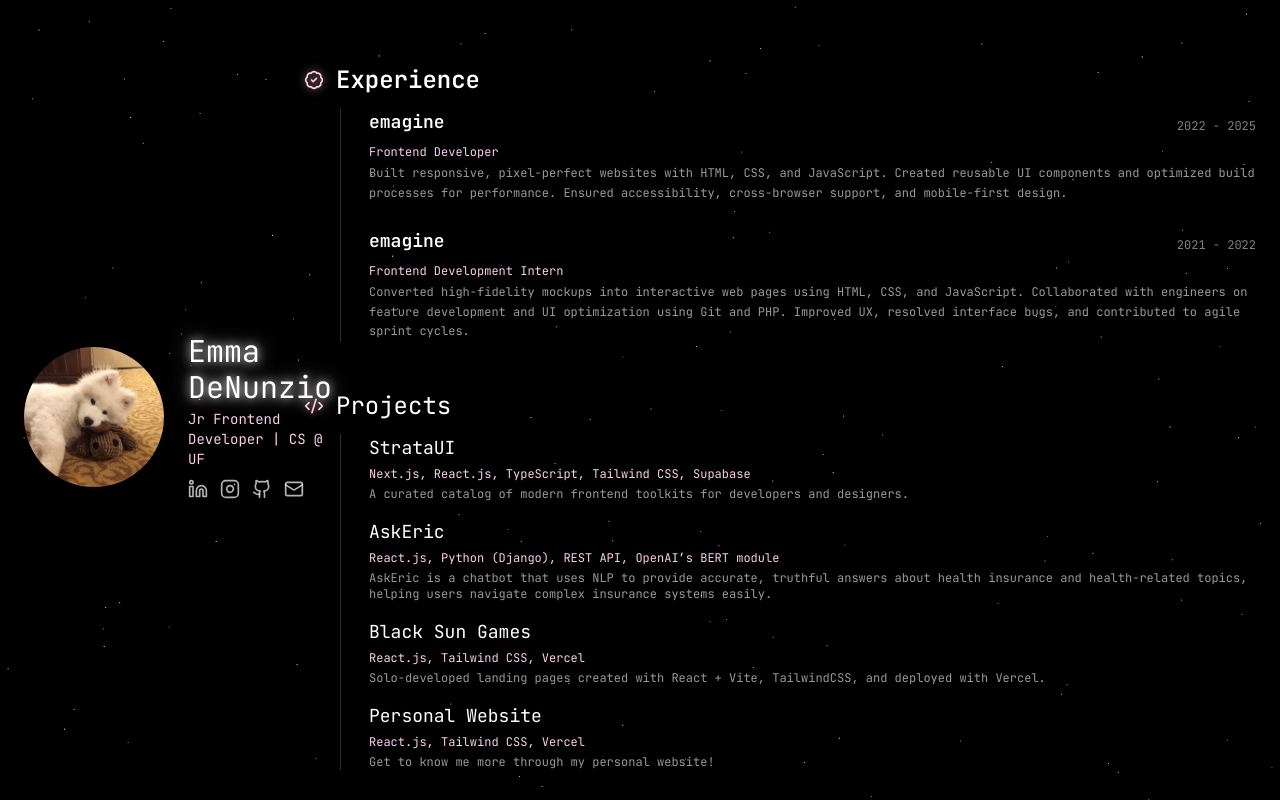
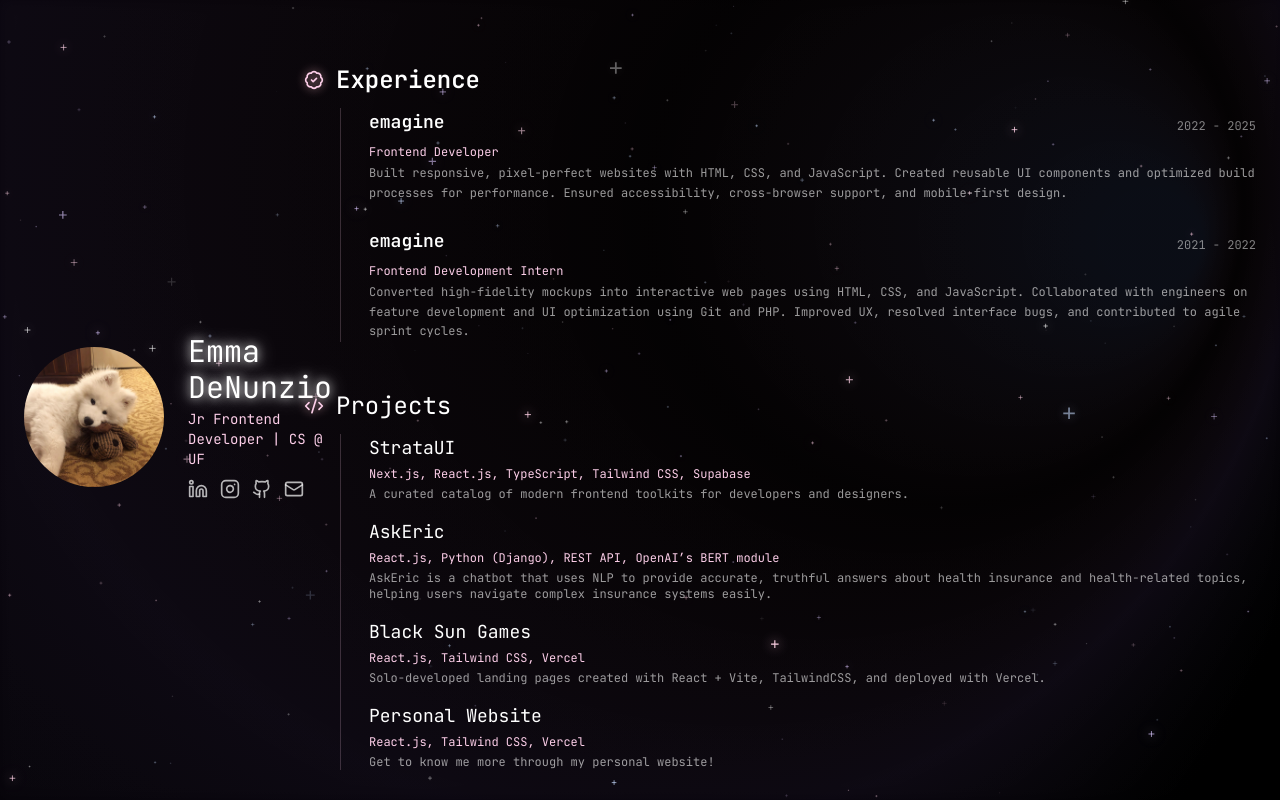
Before and after one commit to emijane/edenunz, a React (Vite) app in the folder portfolio/: page / in a window 1280 px wide. Built offline with nearby package versions, Linux system fonts and the light colour scheme; no server answers.

Commit message:
added nebula animation for space background

```diff
--- a/portfolio/src/App.jsx
+++ b/portfolio/src/App.jsx
@@ -6,7 +6,6 @@ import ProfileCard from './layout/ProfileCard';
 import ExperienceSection from './layout/ExperienceSection';
 import SpotifyWidget from './components/SpotifyWidget';
 import { StarsBackground } from './components/ui/stars-background';
-import { ShootingStars } from './components/ui/shooting-stars';
 
 function App() {
     return (
@@ -14,7 +13,6 @@ function App() {
 
             {/* ★ Background Layers */}
             <StarsBackground className="z-0" />
-            <ShootingStars className="z-0" />
 
             {/* ★ Main Content */}
             <div className="relative z-10 flex gap-10 mt-10 justify-center items-center">
--- a/portfolio/src/components/ui/shooting-stars.jsx
+++ /dev/null
@@ -1,117 +0,0 @@
-"use client";;
-import { cn } from "@/lib/utils";
-import React, { useEffect, useState, useRef } from "react";
-
-const getRandomStartPoint = () => {
-  const side = Math.floor(Math.random() * 4);
-  const offset = Math.random() * window.innerWidth;
-
-  switch (side) {
-    case 0:
-      return { x: offset, y: 0, angle: 45 };
-    case 1:
-      return { x: window.innerWidth, y: offset, angle: 135 };
-    case 2:
-      return { x: offset, y: window.innerHeight, angle: 225 };
-    case 3:
-      return { x: 0, y: offset, angle: 315 };
-    default:
-      return { x: 0, y: 0, angle: 45 };
-  }
-};
-export const ShootingStars = ({
-  minSpeed = 10,
-  maxSpeed = 30,
-  minDelay = 1200,
-  maxDelay = 4200,
-  starColor = "#9E00FF",
-  trailColor = "#2EB9DF",
-  starWidth = 10,
-  starHeight = 1,
-  className,
-}) => {
-  const [star, setStar] = useState(null);
-  const svgRef = useRef(null);
-
-  useEffect(() => {
-    const createStar = () => {
-      const { x, y, angle } = getRandomStartPoint();
-      const newStar = {
-        id: Date.now(),
-        x,
-        y,
-        angle,
-        scale: 1,
-        speed: Math.random() * (maxSpeed - minSpeed) + minSpeed,
-        distance: 0,
-      };
-      setStar(newStar);
-
-      const randomDelay = Math.random() * (maxDelay - minDelay) + minDelay;
-      setTimeout(createStar, randomDelay);
-    };
-
-    createStar();
-
-    return () => {};
-  }, [minSpeed, maxSpeed, minDelay, maxDelay]);
-
-  useEffect(() => {
-    const moveStar = () => {
-      if (star) {
-        setStar((prevStar) => {
-          if (!prevStar) return null;
-          const newX =
-            prevStar.x +
-            prevStar.speed * Math.cos((prevStar.angle * Math.PI) / 180);
-          const newY =
-            prevStar.y +
-            prevStar.speed * Math.sin((prevStar.angle * Math.PI) / 180);
-          const newDistance = prevStar.distance + prevStar.speed;
-          const newScale = 1 + newDistance / 100;
-          if (
-            newX < -20 ||
-            newX > window.innerWidth + 20 ||
-            newY < -20 ||
-            newY > window.innerHeight + 20
-          ) {
-            return null;
-          }
-          return {
-            ...prevStar,
-            x: newX,
-            y: newY,
-            distance: newDistance,
-            scale: newScale,
-          };
-        });
-      }
-    };
-
-    const animationFrame = requestAnimationFrame(moveStar);
-    return () => cancelAnimationFrame(animationFrame);
-  }, [star]);
-
-  return (
-    <svg ref={svgRef} className={cn("w-full h-full absolute inset-0", className)}>
-      {star && (
-        <rect
-          key={star.id}
-          x={star.x}
-          y={star.y}
-          width={starWidth * star.scale}
-          height={starHeight}
-          fill="url(#gradient)"
-          transform={`rotate(${star.angle}, ${
-            star.x + (starWidth * star.scale) / 2
-          }, ${star.y + starHeight / 2})`} />
-      )}
-      <defs>
-        <linearGradient id="gradient" x1="0%" y1="0%" x2="100%" y2="100%">
-          <stop offset="0%" style={{ stopColor: trailColor, stopOpacity: 0 }} />
-          <stop offset="100%" style={{ stopColor: starColor, stopOpacity: 1 }} />
-        </linearGradient>
-      </defs>
-    </svg>
-  );
-};
--- a/portfolio/src/components/ui/stars-background.jsx
+++ b/portfolio/src/components/ui/stars-background.jsx
@@ -1,117 +1,184 @@
-"use client";;
+"use client";
 import { cn } from "@/lib/utils";
-
 import React, { useState, useEffect, useRef, useCallback } from "react";
 
-export const StarsBackground = ({
-  starDensity = 0.00015,
-  allStarsTwinkle = true,
-  twinkleProbability = 0.7,
-  minTwinkleSpeed = 0.5,
-  maxTwinkleSpeed = 1,
-  className,
-}) => {
-  const [stars, setStars] = useState([]);
-  const canvasRef =
-    useRef(null);
+export const StarsBackground = ({ className }) => {
+  const canvasRef = useRef(null);
 
-  const generateStars = useCallback((width, height) => {
-    const area = width * height;
-    const numStars = Math.floor(area * starDensity);
-    return Array.from({ length: numStars }, () => {
-      const shouldTwinkle =
-        allStarsTwinkle || Math.random() < twinkleProbability;
+  // CONFIG
+  const layers = [
+    { density: 0.00010, speed: 0.15, size: 0.7 },  // FAR stars
+    { density: 0.00006, speed: 0.25, size: 1.0 },  // MID stars
+    { density: 0.00003, speed: 0.40, size: 1.5 },  // NEAR stars
+  ];
+
+  // Slow nebula pulse speed
+  const NEBULA_PULSE_SPEED = 0.00003; // lower = slower
+  const nebulaAlpha = useRef(0.12);    // base opacity reference
+
+  // Generate star layers
+  const generateLayer = useCallback((width, height, density, sizeMult) => {
+    const num = Math.floor(width * height * density);
+
+    const colors = [
+      "rgba(200,220,255",
+      "rgba(220,200,255",
+      "rgba(255,210,230",
+      "rgba(255,255,255"
+    ];
+
+    return Array.from({ length: num }, () => {
+      const color = colors[Math.floor(Math.random() * colors.length)];
+
       return {
         x: Math.random() * width,
         y: Math.random() * height,
-        radius: Math.random() * 0.05 + 0.5,
-        opacity: Math.random() * 0.5 + 0.5,
-        twinkleSpeed: shouldTwinkle
-          ? minTwinkleSpeed +
-            Math.random() * (maxTwinkleSpeed - minTwinkleSpeed)
-          : null,
+        size:
+          Math.random() < 0.08
+            ? (Math.random() * 1.5 + 1.5) * sizeMult
+            : (Math.random() * 0.8 + 0.4) * sizeMult,
+        baseOpacity: Math.random() * 0.4 + 0.3,
+        twinkleSpeed: Math.random() * 0.003 + 0.001,
+        fadeSpeed: Math.random() * 0.002 + 0.001,
+        phase: Math.random() * Math.PI * 2,
+        fadePhase: Math.random() * Math.PI * 2,
+        glow: Math.random() < 0.10 ? 40 : 12,
+        color,
       };
     });
-  }, [
-    starDensity,
-    allStarsTwinkle,
-    twinkleProbability,
-    minTwinkleSpeed,
-    maxTwinkleSpeed,
-  ]);
+  }, []);
 
+  const generateNebula = useCallback((width, height) => {
+    return {
+      x: 0,
+      y: 0,
+      w: width,
+      h: height,
+    };
+  }, []);
+
+  const [stars, setStars] = useState([]);
+  const [nebula, setNebula] = useState(null);
+
+  // Resize and regenerate
   useEffect(() => {
-    const updateStars = () => {
-      if (canvasRef.current) {
+    const update = () => {
       const canvas = canvasRef.current;
-        const ctx = canvas.getContext("2d");
-        if (!ctx) return;
+      if (!canvas) return;
 
       const { width, height } = canvas.getBoundingClientRect();
       canvas.width = width;
       canvas.height = height;
-        setStars(generateStars(width, height));
-      }
+
+      const generatedLayers = layers.map((layer) =>
+        generateLayer(width, height, layer.density, layer.size)
+      );
+
+      setStars(generatedLayers);
+      setNebula(generateNebula(width, height));
     };
 
-    updateStars();
+    update();
+    const obs = new ResizeObserver(update);
+    obs.observe(canvasRef.current);
 
-    const resizeObserver = new ResizeObserver(updateStars);
-    if (canvasRef.current) {
-      resizeObserver.observe(canvasRef.current);
-    }
+    return () => obs.disconnect();
+  }, [generateLayer, generateNebula]);
 
-    return () => {
-      if (canvasRef.current) {
-        resizeObserver.unobserve(canvasRef.current);
-      }
+  // Draw ✦ star shape
+  const drawStarShape = (ctx, x, y, size) => {
+    ctx.save();
+    ctx.translate(x, y);
+
+    ctx.beginPath();
+    ctx.moveTo(0, -size * 2);
+    ctx.lineTo(0, size * 2);
+    ctx.moveTo(-size * 2, 0);
+    ctx.lineTo(size * 2, 0);
+
+    ctx.stroke();
+    ctx.restore();
   };
-  }, [
-    starDensity,
-    allStarsTwinkle,
-    twinkleProbability,
-    minTwinkleSpeed,
-    maxTwinkleSpeed,
-    generateStars,
-  ]);
 
+  // MAIN RENDER LOOP
   useEffect(() => {
     const canvas = canvasRef.current;
-    if (!canvas) return;
+    if (!canvas || stars.length === 0) return;
+    const ctx = canvas.getContext("2d");
 
-    const ctx = canvas.getContext("2d");
-    if (!ctx) return;
-
-    let animationFrameId;
+    let frame;
 
     const render = () => {
       ctx.clearRect(0, 0, canvas.width, canvas.height);
-      stars.forEach((star) => {
-        ctx.beginPath();
-        ctx.arc(star.x, star.y, star.radius, 0, Math.PI * 2);
-        ctx.fillStyle = `rgba(255, 255, 255, ${star.opacity})`;
-        ctx.fill();
+      const time = Date.now();
 
-        if (star.twinkleSpeed !== null) {
-          star.opacity =
-            0.5 +
-            Math.abs(Math.sin((Date.now() * 0.001) / star.twinkleSpeed) * 0.5);
+      //  NEBULA — static, slow opacity pulse (no movement)
+      if (nebula) {
+        nebulaAlpha.current =
+          0.06 + Math.sin(time * NEBULA_PULSE_SPEED) * 0.01;
+        // base 0.06, +/- 0.03 variation
+
+        const grad = ctx.createRadialGradient(
+          nebula.w * 0.9,
+          nebula.h * 0.3,
+          50,
+          nebula.w * 0.1,
+          nebula.h * 0.1,
+          nebula.w
+        );
+
+        grad.addColorStop(0,   `rgba(90,130,255,${nebulaAlpha.current})`);          // blue
+        grad.addColorStop(0.5, `rgba(160,90,255,${nebulaAlpha.current * 0.9})`);    // purple
+        grad.addColorStop(0.2, `rgba(255,110,180,${nebulaAlpha.current * 0.2})`);   // pink
+        grad.addColorStop(1,   "rgba(20,20,60,0)");                                  // fade out
+
+
+        ctx.fillStyle = grad;
+        ctx.fillRect(0, 0, canvas.width, canvas.height);
       }
+
+      // ⭐ STAR LAYERS (parallax)
+      stars.forEach((layerStars, i) => {
+        const depth = layers[i].speed;
+
+        layerStars.forEach((star) => {
+          const fade =
+            Math.sin(time * star.fadeSpeed + star.fadePhase) * 0.5 + 0.5;
+
+          const twinkle =
+            Math.sin(time * star.twinkleSpeed + star.phase) * 0.4 + 0.6;
+
+          const opacity = Math.min(
+            1,
+            star.baseOpacity * fade + twinkle * 0.5
+          );
+
+          star.x += depth * 0.15;
+          star.y += depth * 0.05;
+
+          if (star.x > canvas.width) star.x = 0;
+          if (star.y > canvas.height) star.y = 0;
+
+          ctx.shadowBlur = star.glow;
+          ctx.shadowColor = `${star.color}, ${opacity})`;
+          ctx.strokeStyle = `${star.color}, ${opacity})`;
+          ctx.lineWidth = star.size * 0.6;
+
+          drawStarShape(ctx, star.x, star.y, star.size);
+        });
       });
 
-      animationFrameId = requestAnimationFrame(render);
+      frame = requestAnimationFrame(render);
     };
 
     render();
-
-    return () => {
-      cancelAnimationFrame(animationFrameId);
-    };
-  }, [stars]);
+    return () => cancelAnimationFrame(frame);
+  }, [stars, nebula]);
 
   return (
     <canvas
       ref={canvasRef}
-      className={cn("h-full w-full absolute inset-0", className)} />
+      className={cn("absolute inset-0 w-full h-full pointer-events-none", className)}
+    />
   );
 };
```
Lines whose indentation alone changed are shown as unchanged.
